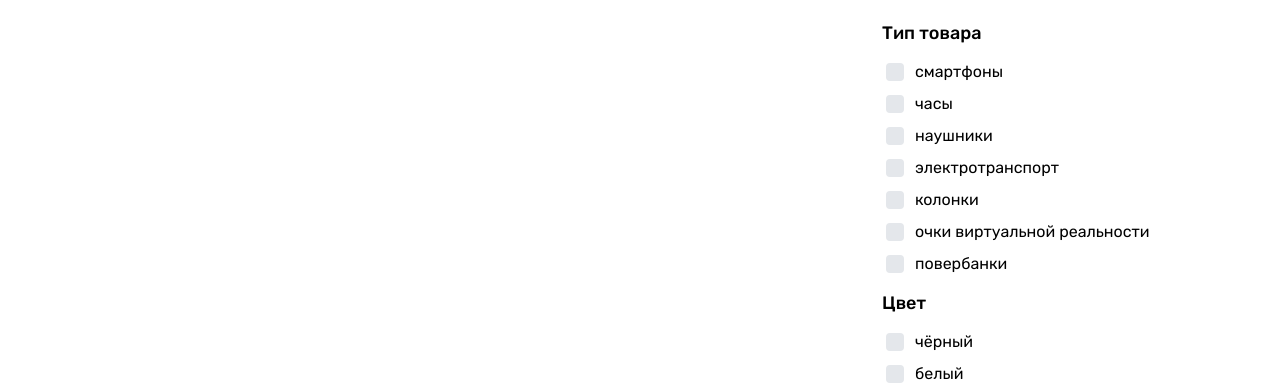
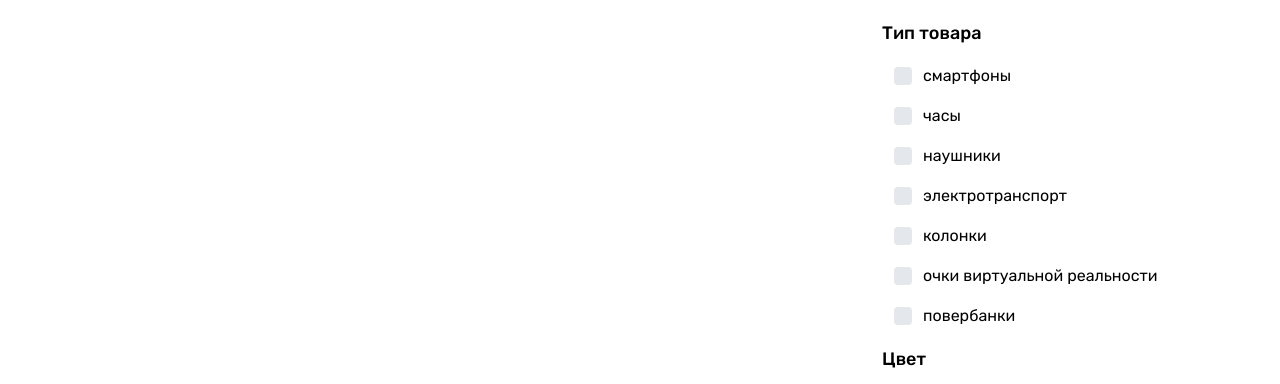
Before and after one commit to InsomniaDemon/gadgethub-web-pet-project, a React (Vite) app in the folder frontend/: page /catalog in a window 1280 px wide. Shown: the part 431-815 px from the top of the page. Built offline with nearby package versions, Linux system fonts and the light colour scheme; no server answers; sample sign-in values are in the browser's storage.

Commit message:
[FRONTEND] hover for checkbox added

```diff
--- a/frontend/src/pages/ catalog/components/sidebar/Sidebar.module.scss
+++ b/frontend/src/pages/ catalog/components/sidebar/Sidebar.module.scss
@@ -1,4 +1,6 @@
 .sidebar {
+  padding-bottom: 1em;
+
   form {
     margin-top: 14px;
     display: flex;
--- a/frontend/src/pages/ catalog/components/sidebar/inner components/checkboxes/CheckBoxes.module.scss
+++ b/frontend/src/pages/ catalog/components/sidebar/inner components/checkboxes/CheckBoxes.module.scss
@@ -4,9 +4,22 @@
   gap: 8px;
 
   label {
+    width: fit-content;
+    padding: 4px 8px;
+    border-radius: 6px;
     display: flex;
     align-items: center;
     gap: 8px;
+    transition: 0.3s ease;
+
+    &:hover {
+      margin-left: 8px;
+      background-color: var(--arrow-hover-bg);
+    }
+
+    &:focus {
+      outline: black 10px;
+    }
   }
 
   input[type="checkbox"] {
--- a/frontend/src/pages/ catalog/components/sidebar/inner components/checkboxes/CheckBoxes.tsx
+++ b/frontend/src/pages/ catalog/components/sidebar/inner components/checkboxes/CheckBoxes.tsx
@@ -5,8 +5,8 @@ function CheckBoxes({toShow, name}: {toShow: CheckBoxData[], name: string}) {
     return (
         <div className={styles.checkBoxes}>
             {toShow.map((item) => (
-                <label key={item.engString}>
-                    <input type="checkbox" name={name} value={item.engString} />
+                <label tabIndex={0} key={item.engString}>
+                    <input type="checkbox" tabIndex={1} name={name} value={item.engString} />
                     {item.ruString}
                 </label>
             ))}
```
Also changed, not shown: frontend/src/pages/ catalog/components/popup/Popup.tsx (added).
